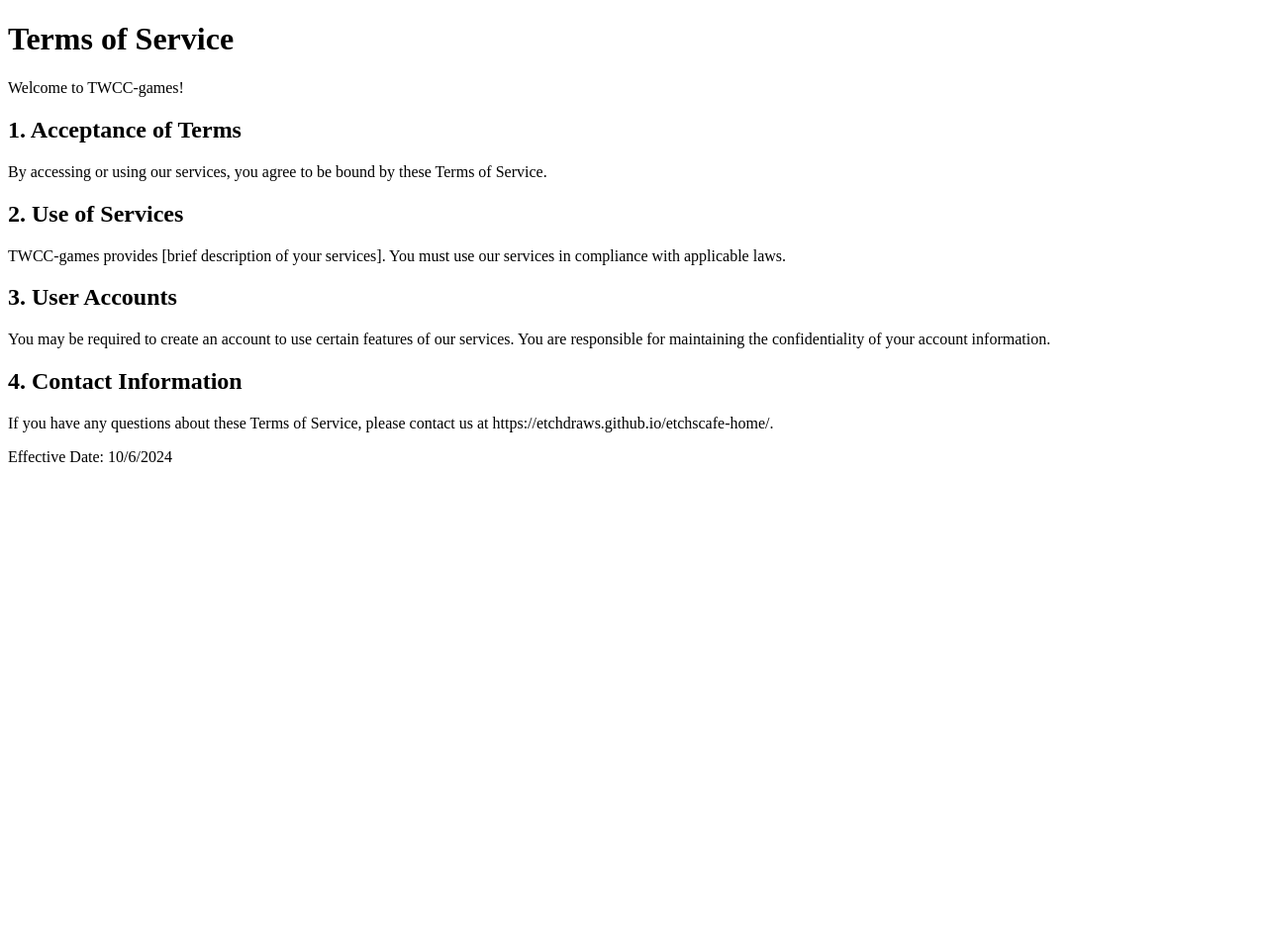
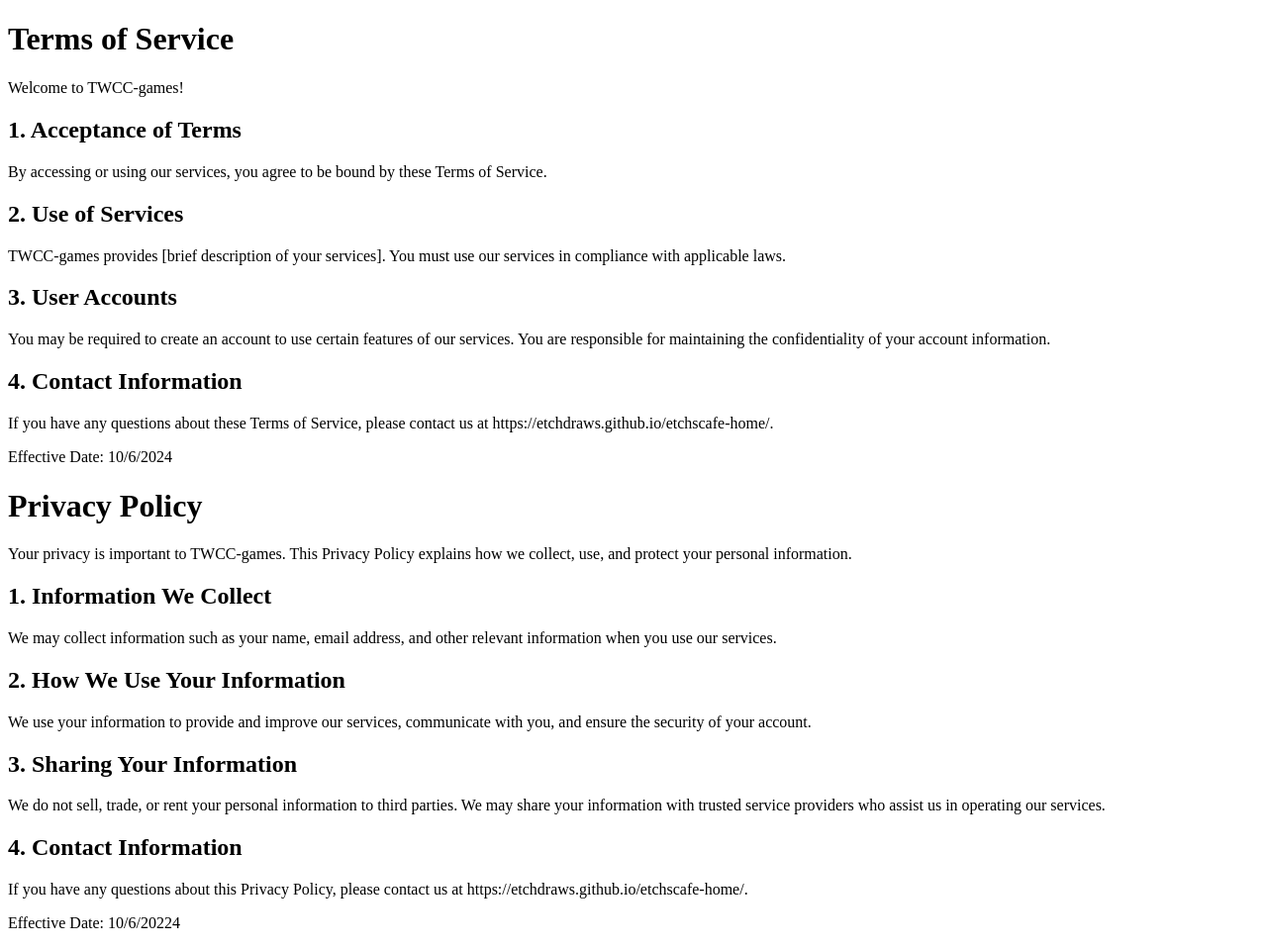
Before and after one commit to EtchDraws/tos, a plain HTML site: page index.html in a window 1280 px wide. Shown: the whole page at 99% size. Before the commit the page ends 800 px from the top, so only its background shows below. Drawn offline with Linux system fonts and the light colour scheme.

Commit message:
Update index.html

```diff
--- a/index.html
+++ b/index.html
@@ -25,4 +25,24 @@
 
     <p>Effective Date: 10/6/2024</p>
 </body>
+    <body>
+    <h1>Privacy Policy</h1>
+    <p>Your privacy is important to TWCC-games. This Privacy Policy explains how we collect, use, and protect your personal information.</p>
+
+    <h2>1. Information We Collect</h2>
+    <p>We may collect information such as your name, email address, and other relevant information when you use our services.</p>
+
+    <h2>2. How We Use Your Information</h2>
+    <p>We use your information to provide and improve our services, communicate with you, and ensure the security of your account.</p>
+
+    <h2>3. Sharing Your Information</h2>
+    <p>We do not sell, trade, or rent your personal information to third parties. We may share your information with trusted service providers who assist us in operating our services.</p>
+
+    <!-- Add more sections as needed -->
+
+    <h2>4. Contact Information</h2>
+    <p>If you have any questions about this Privacy Policy, please contact us at https://etchdraws.github.io/etchscafe-home/.</p>
+
+    <p>Effective Date: 10/6/20224</p>
+</body>
 </html>
```
